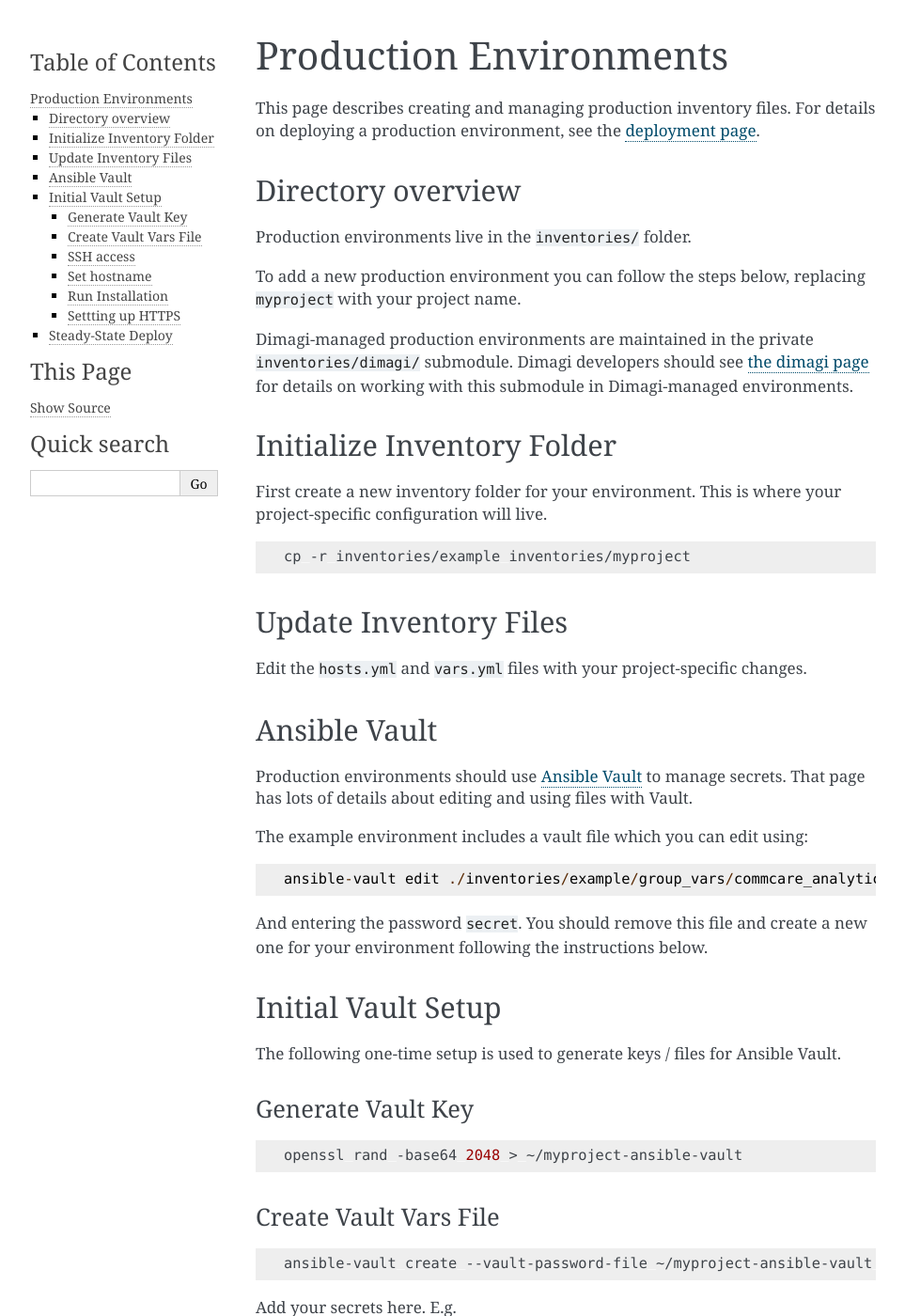
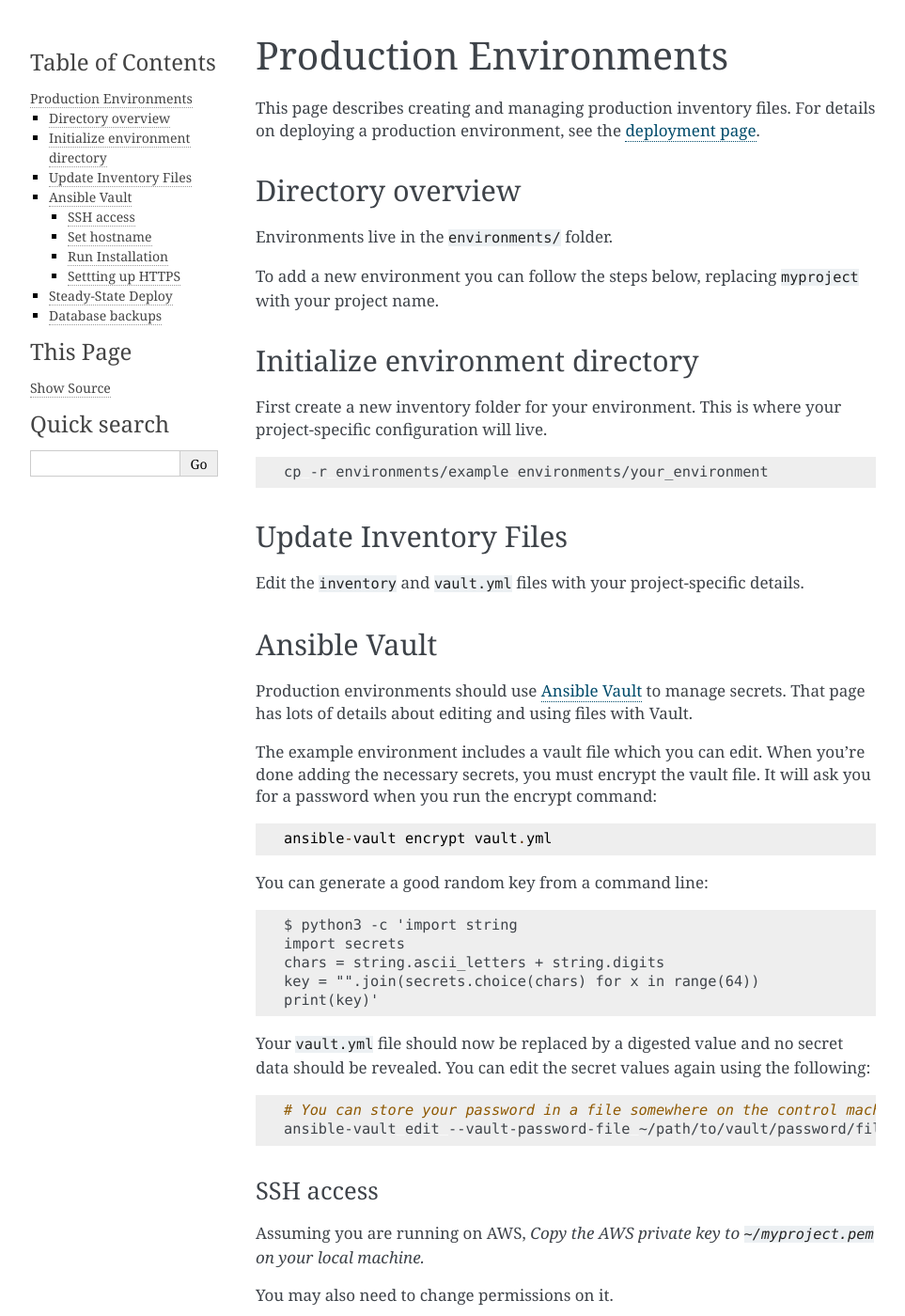
Before and after one commit to dimagi/commcare-analytics-ansible, a Sphinx documentation site: the page built from docs/production.md, in a window 1280 px wide and 1400 px high. Shown: the whole window at 94% size, without its empty margins (148-1111 px from the left). Built offline with Sphinx 7.4.7, drawn with Linux system fonts in a browser that asks for light colours; some of the changed text lies outside the part shown.

Commit message:
Update production.md

````diff
--- a/docs/production.md
+++ b/docs/production.md
@@ -6,26 +6,22 @@ For details on deploying a production environment, see the [deployment page](/de
 
 ### Directory overview
 
-Production environments live in the `inventories/` folder.
+Environments live in the `environments/` folder.
 
-To add a new production environment you can follow the steps below, replacing `myproject` with your project name.
+To add a new environment you can follow the steps below, replacing `myproject` with your project name.
 
 
-Dimagi-managed production environments are maintained in the private `inventories/dimagi/` submodule.
-Dimagi developers should see [the dimagi page](/dimagi) for details on working with this submodule
-in Dimagi-managed environments.
-
-### Initialize Inventory Folder
+### Initialize environment directory
 
 First create a new inventory folder for your environment.
 This is where your project-specific configuration will live.
 
 ```bash
-cp -r inventories/example inventories/myproject
+cp -r environments/example environments/your_environment
 ```
 ### Update Inventory Files
 
-Edit the `hosts.yml` and `vars.yml` files with your project-specific changes.
+Edit the `inventory` and `vault.yml` files with your project-specific details.
 
 
 ### Ansible Vault
@@ -33,40 +29,14 @@ Edit the `hosts.yml` and `vars.yml` files with your project-specific changes.
 Production environments should use [Ansible Vault](https://docs.ansible.com/ansible/latest/user_guide/vault.html) to manage secrets.
 That page has lots of details about editing and using files with Vault.
 
-The example environment includes a vault file which you can edit using:
+The example environment includes a vault file which you can edit. When you're done adding the necessary secrets, you must encrypt the vault file. It will ask you for a password when you run the encrypt command:
 
 ```python
-ansible-vault edit ./inventories/example/group_vars/commcare_analytics/vault.yml
+ansible-vault encrypt vault.yml
 ```
 
-And entering the password `secret`.
-You should remove this file and create a new one for your environment following the instructions below.
+You can generate a good random key from a command line:
 
-### Initial Vault Setup
-
-The following one-time setup is used to generate keys / files for Ansible Vault.
-
-#### Generate Vault Key
-
-```bash
-openssl rand -base64 2048 > ~/myproject-ansible-vault
-```
-
-#### Create Vault Vars File
-```bash
-ansible-vault create --vault-password-file ~/myproject-ansible-vault ./inventories/myproject/group_vars/commcare_analytics/vault.yml
-```
-
-Add your secrets here. E.g.
-
-```
-# My Project Vault File
-
-vault_default_db_password: SuperSecret
-vault_django_secret_key: als0_SEcr3t
-```
-
-(You can generate a good random key from a command line:)
 ```
 $ python3 -c 'import string
 import secrets
@@ -75,10 +45,11 @@ key = "".join(secrets.choice(chars) for x in range(64))
 print(key)'
 ```
 
-You run the following to edit the file later:
+Your `vault.yml` file should now be replaced by a digested value and no secret data should be revealed. You can edit the secret values again using the following:
 
 ```bash
-ansible-vault edit --vault-password-file ~/myproject-ansible-vault ./inventories/myproject/group_vars/commcare_analytics/vault.yml
+# You can store your password in a file somewhere on the control machine
+ansible-vault edit --vault-password-file ~/path/to/vault/password/file ./environments/your_environment/vault.yml
 ```
 
 #### SSH access
@@ -142,8 +113,17 @@ after enabling SSL support.
 For existing environments you should get the relevant `myproject-ansible-vault` and `myproject.pem`
 files from a project team member and jump straight to deployment.
 
-To deploy, run the following *from your local machine*.
+To deploy, run the following *from your local/control machine*.
 
 ```bash
-ansible-playbook -i inventories/myproject commcare_analytics.yml --limit myserver --vault-password-file ~/myproject-ansible-vault -vv --tags=deploy
+ansible-playbook -i environments/your_environment/inventory commcare_analytics.yml --limit myserver --vault-password-file ~/path/to/vault/password/file -vv --tags="deploy" -e @./environments/your_environment/vault.yml
 ```
+
+## Database backups
+Database backups are pushed to AWS S3. If you want to enable database backups, you can run the following command that will add a cronjob for the `postgres` user to create backups every Sunday at 8AM UCT.
+
+Please make sure that the S3 details in the `vault.yml` file is updated.
+
+```bash
+ansible-playbook -i environments/your_environment/inventory commcare_analytics.yml --vault-password-file ~/path/to/vault/password/file --tags="postgres_backup,aws_setup" -e @./environments/your_environment/vault.yml
+```
````
